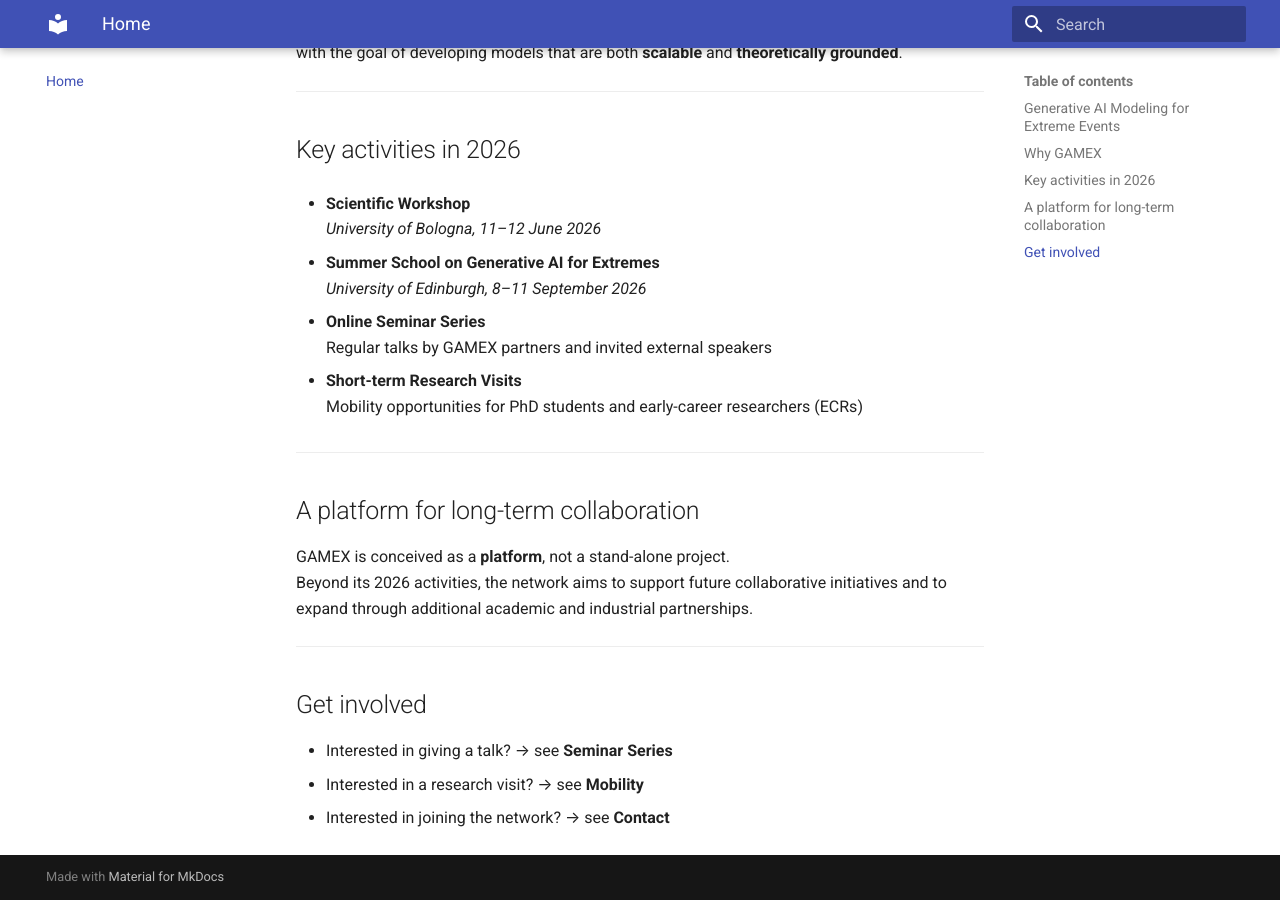
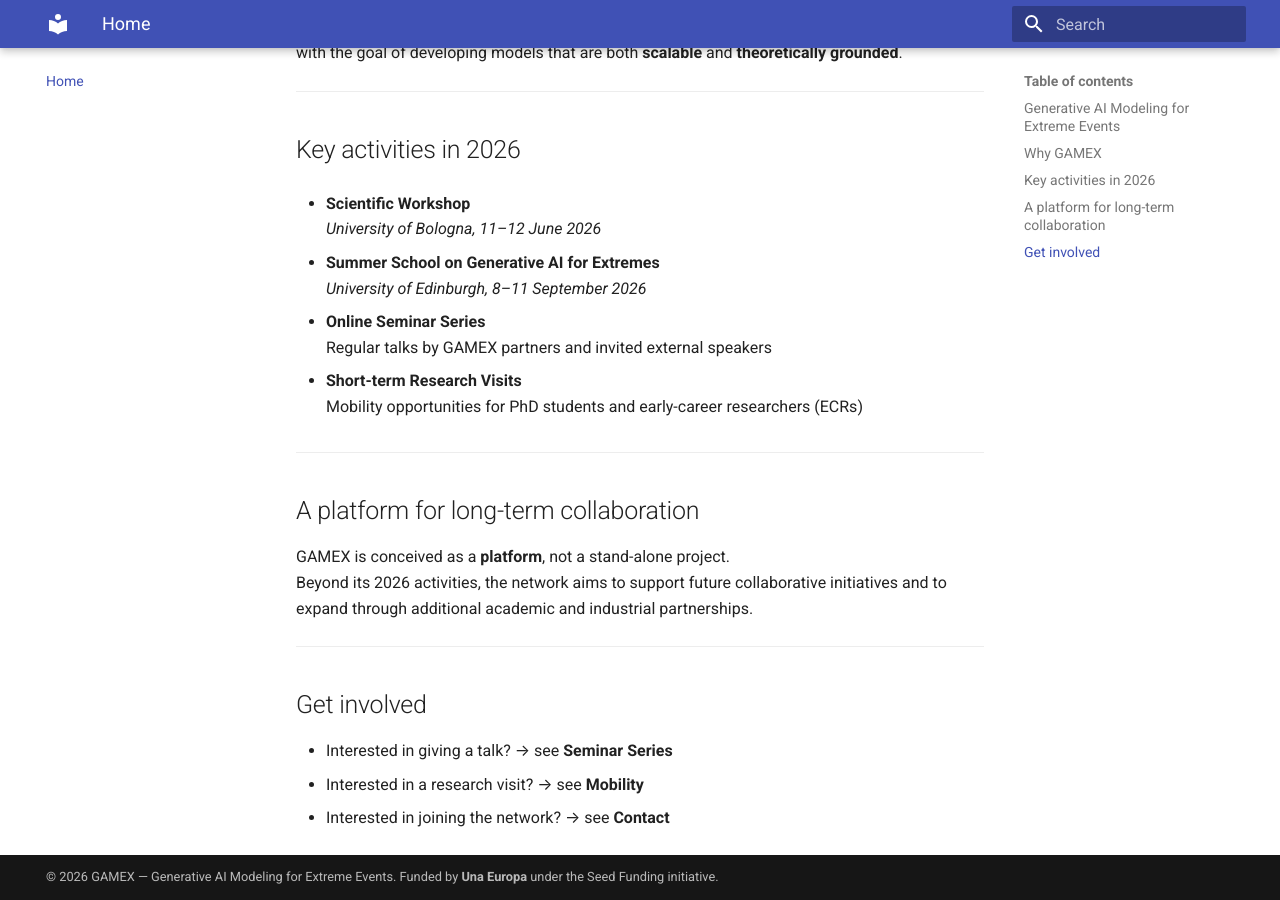
Before and after one commit to gamex-network/gamex-network.github.io, an MkDocs documentation site: the page built from docs/index.md, in a window 1280 px wide and 900 px high, scrolled down 669 px. Built offline with MkDocs 1.6.1 and Material for MkDocs 9.7.7, drawn with Linux system fonts in a browser that asks for light colours.

Commit message:
Update mkdocs.yml

```diff
--- a/mkdocs.yml
+++ b/mkdocs.yml
@@ -27,3 +27,10 @@ markdown_extensions:
       permalink: true
   - tables
   - attr_list
+
+extra:
+  generator: false
+
+copyright: >
+  © 2026 GAMEX — Generative AI Modeling for Extreme Events.
+  Funded by <strong>Una Europa</strong> under the Seed Funding initiative.
```
